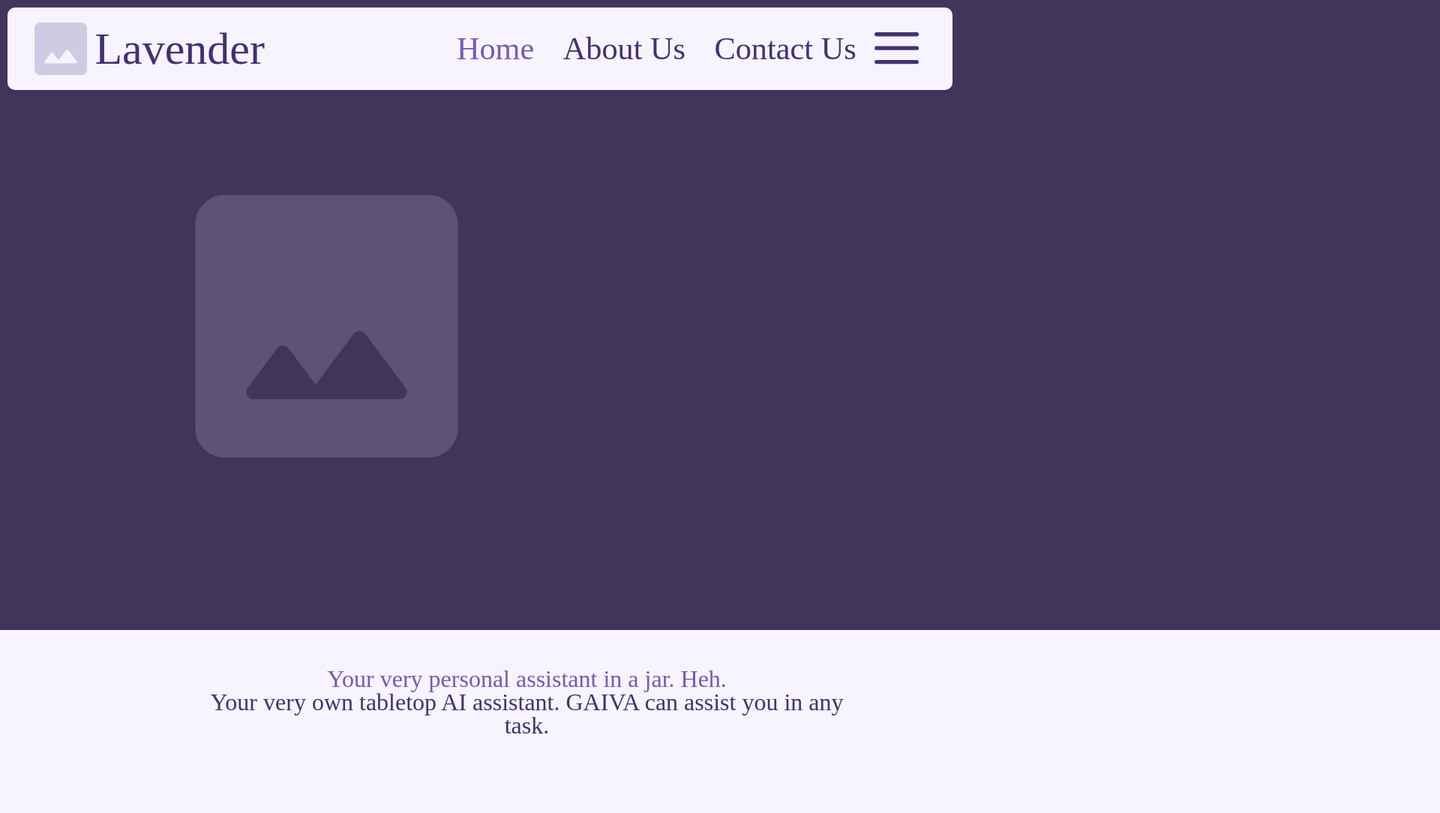
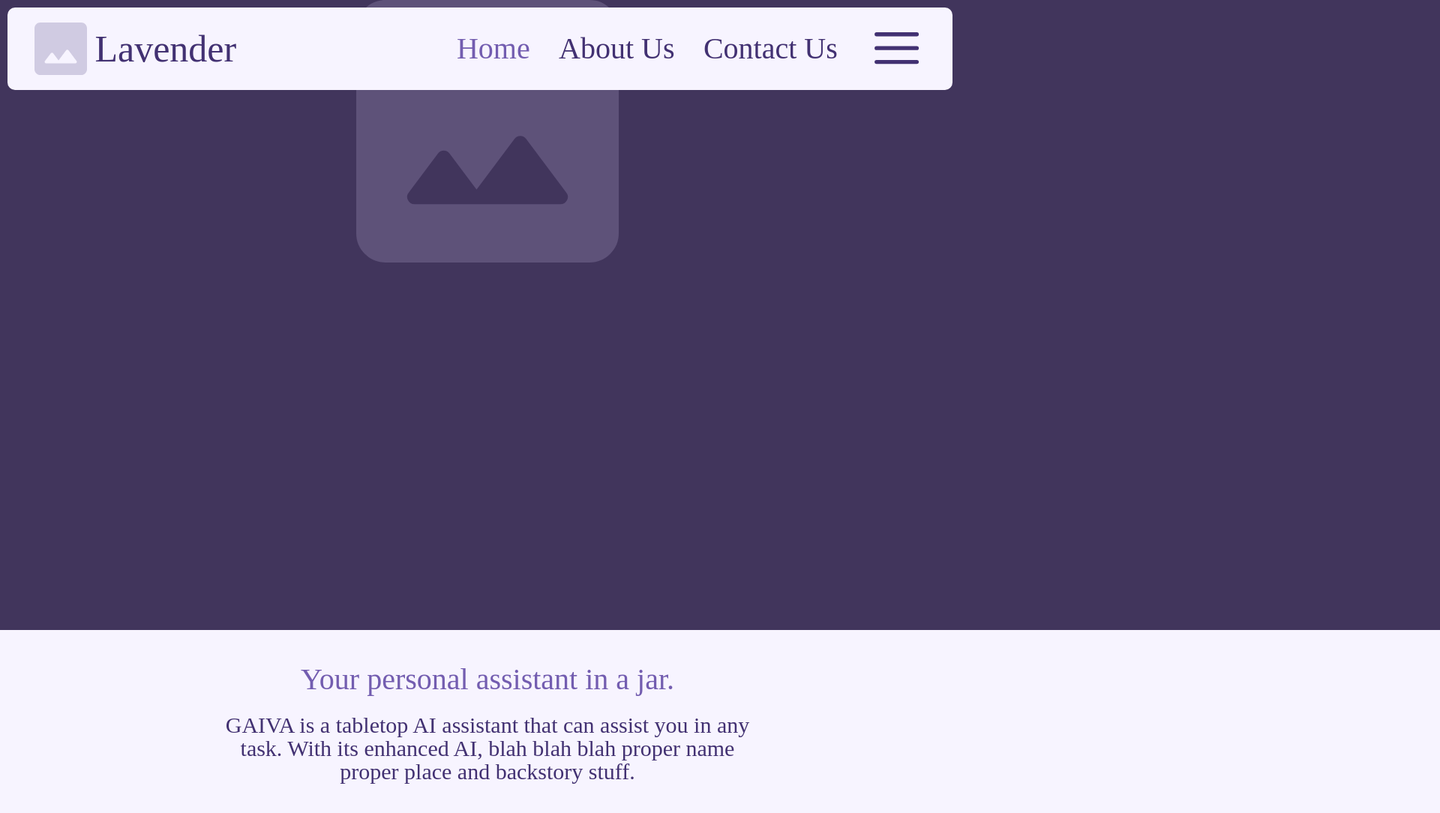
Before and after one commit to Shortturtle/Lavender-IDD, a plain HTML site: page Index.html in a window 1280 px wide. Shown: the top 1084 px of the page at 75% size, 1920 px wide, since content can reach past the window. Drawn offline with Linux system fonts and the light colour scheme; a web font is replaced by a local one.

Commit message:
Editing font sizes and desc text

```diff
--- a/Index.html
+++ b/Index.html
@@ -57,17 +57,18 @@
 
     <div class="content">
         <div class="main-image">
-            <svg width="1920" height="839" viewBox="0 0 1920 839" fill="none" xmlns="http://www.w3.org/2000/svg">
-                <rect width="1920" height="839" fill="none" />
+            <svg width="350" height="350" viewBox="0 0 350 350" fill="none" xmlns="http://www.w3.org/2000/svg">
                 <path
-                    d="M556.389 609C545.694 609 536.543 605.195 528.933 597.586C521.324 589.977 517.513 580.818 517.5 570.111V297.889C517.5 287.194 521.311 278.043 528.933 270.433C536.556 262.824 545.707 259.013 556.389 259H828.611C839.306 259 848.464 262.811 856.086 270.433C863.708 278.056 867.513 287.207 867.5 297.889V570.111C867.5 580.806 863.695 589.964 856.086 597.586C848.477 605.208 839.318 609.013 828.611 609H556.389ZM595.278 531.222H789.722C793.611 531.222 796.528 529.44 798.472 525.875C800.417 522.31 800.093 518.907 797.5 515.667L744.028 444.208C742.083 441.616 739.491 440.319 736.25 440.319C733.009 440.319 730.417 441.616 728.472 444.208L677.917 511.778L641.944 463.653C640 461.06 637.407 459.764 634.167 459.764C630.926 459.764 628.333 461.06 626.389 463.653L587.5 515.667C584.907 518.907 584.583 522.31 586.528 525.875C588.472 529.44 591.389 531.222 595.278 531.222Z"
+                    d="M38.8889 350C28.1944 350 19.0426 346.195 11.4333 338.586C3.82407 330.977 0.012963 321.818 0 311.111V38.8889C0 28.1944 3.81111 19.0426 11.4333 11.4333C19.0556 3.82407 28.2074 0.012963 38.8889 0H311.111C321.806 0 330.964 3.81111 338.586 11.4333C346.208 19.0556 350.013 28.2074 350 38.8889V311.111C350 321.806 346.195 330.964 338.586 338.586C330.977 346.208 321.818 350.013 311.111 350H38.8889ZM77.7778 272.222H272.222C276.111 272.222 279.028 270.44 280.972 266.875C282.917 263.31 282.593 259.907 280 256.667L226.528 185.208C224.583 182.616 221.991 181.319 218.75 181.319C215.509 181.319 212.917 182.616 210.972 185.208L160.417 252.778L124.444 204.653C122.5 202.06 119.907 200.764 116.667 200.764C113.426 200.764 110.833 202.06 108.889 204.653L70 256.667C67.4074 259.907 67.0833 263.31 69.0278 266.875C70.9722 270.44 73.8889 272.222 77.7778 272.222Z"
                     fill="#5E5279" />
             </svg>
+
         </div>
         <div class="description-area">
-            <span class="hook-text"> Your very personal assistant in a jar. Heh. </span>
+            <span class="hook-text"> Your personal assistant in a jar.</span>
 
-            <span class="desc-text"> Your very own tabletop AI assistant. GAIVA can assist you in any task.  </span>
+            <span class="desc-text"> GAIVA is a tabletop AI assistant that can assist you in any task. With its enhanced
+                AI, blah blah blah proper name proper place and backstory stuff. </span>
         </div>
     </div>
 </body>
--- a/style.css
+++ b/style.css
@@ -8,11 +8,10 @@ body {
     margin: 0px;
     padding: 0px 10px;
     gap: 50px;
-    isolation: isolate;
 
     position: relative;
-    width: 1385px;
-    height: 6312px;
+    width: 100%;
+    height: 100%;
 
     /* Page Background */
     background: #F7F4FF;
@@ -90,7 +89,7 @@ body {
     font-family: 'Iceland';
     font-style: normal;
     font-weight: 400;
-    font-size: 60px;
+    font-size: 50px;
     line-height: 58px;
     display: flex;
     align-items: center;
@@ -124,12 +123,12 @@ body {
 
     position: relative;
     width: auto;
-    height: 43.08px;
+    height: 43px;
 
     font-family: 'Iceland';
     font-style: normal;
     font-weight: 400;
-    font-size: 42.3252px;
+    font-size: 40px;
     line-height: 41px;
     display: flex;
     text-align: center;
@@ -145,12 +144,12 @@ body {
 
     position: relative;
     width: auto;
-    height: 43.08px;
+    height: 43px;
 
     font-family: 'Iceland';
     font-style: normal;
     font-weight: 400;
-    font-size: 42.3252px;
+    font-size: 40px;
     line-height: 41px;
     display: flex;
     margin-left: 3vw;
@@ -167,12 +166,12 @@ body {
 
     position: relative;
     width: auto;
-    height: 43.08px;
+    height: 43px;
 
     font-family: 'Iceland';
     font-style: normal;
     font-weight: 400;
-    font-size: 42.3252px;
+    font-size: 40px;
     line-height: 41px;
     display: flex;
     margin-right: 3vw;
@@ -195,6 +194,9 @@ body {
     display: flex;
     flex-direction: column;
     justify-content: space-between;
+
+    margin: 0px;
+    padding: 0px 10px;
 }
 
 .content .main-image {
@@ -203,14 +205,11 @@ body {
     /* Auto layout */
     display: flex;
     justify-content: space-between;
-    align-items: center;
-
-    position: fixed;
-
-    padding: 0px 100px;
-    isolation: isolate;
+    align-content: center;
 
     position: relative;
+
+    padding: 0px 1000px;
     width: 100%;
     height: 840px;
 
@@ -224,14 +223,15 @@ body {
     justify-content: space-between;
     align-items: center;
 
-    padding: 50px 30%;
+    padding: 50px;
+    gap: 30px;
 }
 
 .content .description-area .hook-text {
     font-family: 'Iceland';
     font-style: normal;
     font-weight: 400;
-font-size: 32px;
+    font-size: 40px;
     line-height: 31px;
     /* identical to box height */
     display: flex;
@@ -250,10 +250,12 @@ z-index: 1;
 }
 
 .content .description-area .desc-text {
+    width: 700px;
+
     font-family: 'Iceland';
     font-style: normal;
     font-weight: 400;
-    font-size: 32px;
+    font-size: 30px;
     line-height: 31px;
 
     /* identical to box height */
@@ -269,5 +271,4 @@ z-index: 1;
     order: 1;
     flex-grow: 0;
     z-index: 1;
-
 }
```
Lines whose indentation alone changed are shown as unchanged.
